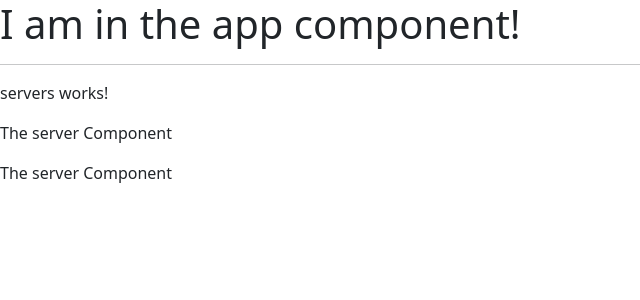
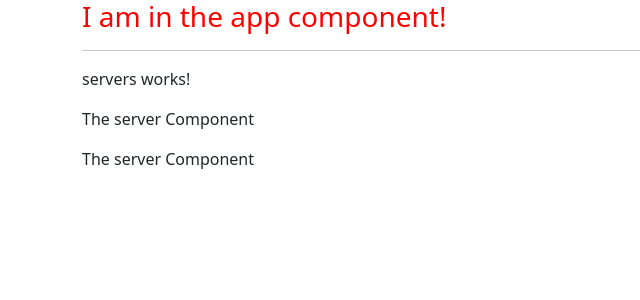
Before and after one commit to mmraihan/Angular, an Angular app in the folder Maximilian Schwarzmüller/my-first-app/: page / in a window 1280 px wide. Shown: the top 300 px of the page, without its empty margins (0-640 px from the left). Built offline with nearby package versions, Linux system fonts and the light colour scheme.

Commit message:
Basics(23): Component Style.

```diff
--- a/Maximilian Schwarzmüller/my-first-app/src/app/app.component.css
+++ b/Maximilian Schwarzmüller/my-first-app/src/app/app.component.css
@@ -0,0 +1,3 @@
+h3{
+    color: blue;
+}
--- a/Maximilian Schwarzmüller/my-first-app/src/app/app.component.html
+++ b/Maximilian Schwarzmüller/my-first-app/src/app/app.component.html
@@ -1,3 +1,9 @@
-<h1>I am in the app component!</h1>
-<hr>
-<app-servers></app-servers>
+<div class="container">
+    <div class="row">
+        <div class="xs-12">
+            <h3>I am in the app component!</h3>
+            <hr>
+            <app-servers></app-servers>
+        </div>
+    </div>
+</div>
--- a/Maximilian Schwarzmüller/my-first-app/src/app/app.component.ts
+++ b/Maximilian Schwarzmüller/my-first-app/src/app/app.component.ts
@@ -3,7 +3,12 @@ import { Component } from '@angular/core';
 @Component({
   selector: 'app-root',
   templateUrl: './app.component.html',
-  styleUrls: ['./app.component.css']
+  //styleUrls: ['./app.component.css']
+  styles:[`
+    h3{
+      color: red;
+    }
+  `]
 })
 export class AppComponent {
 
```
